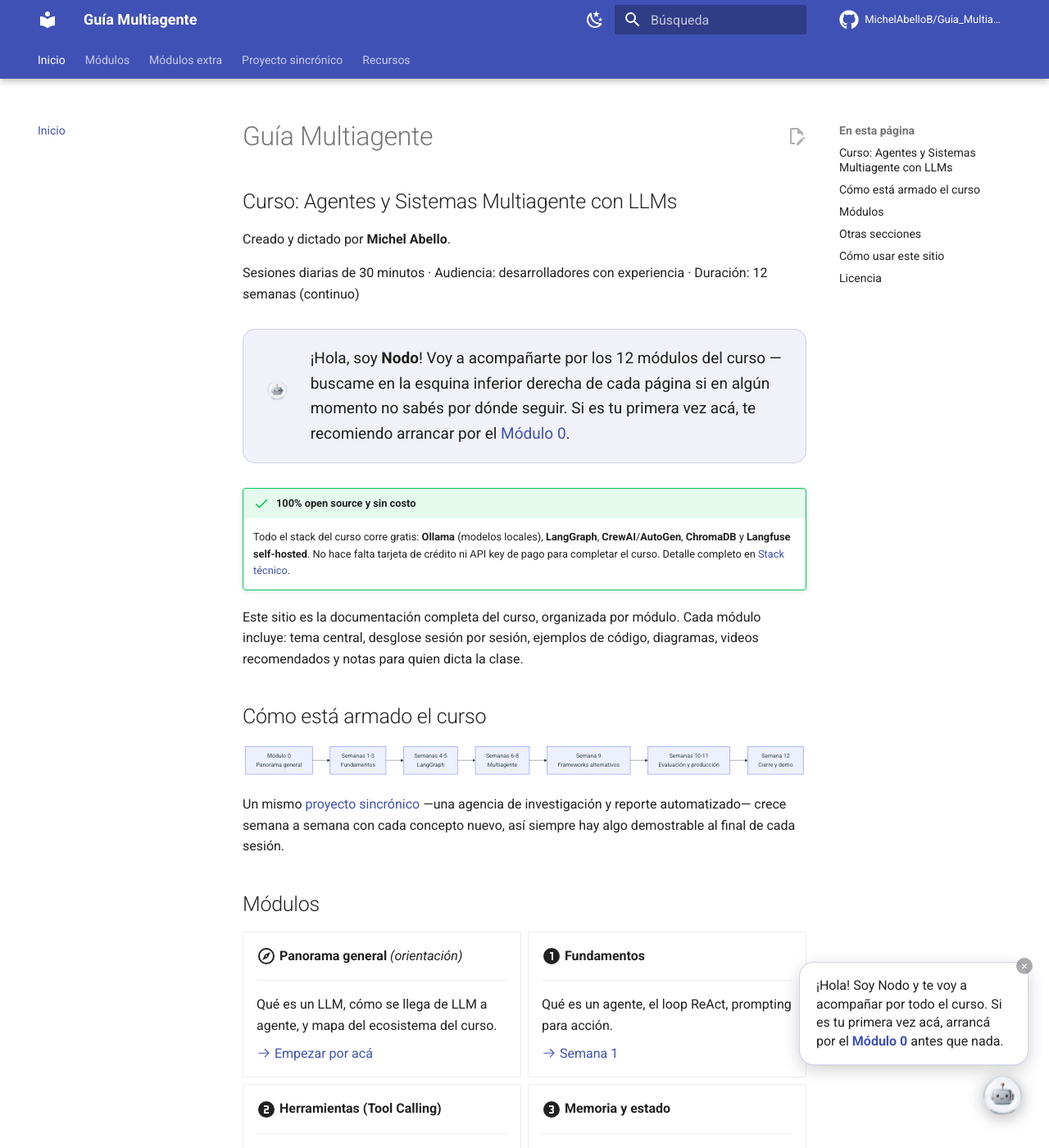
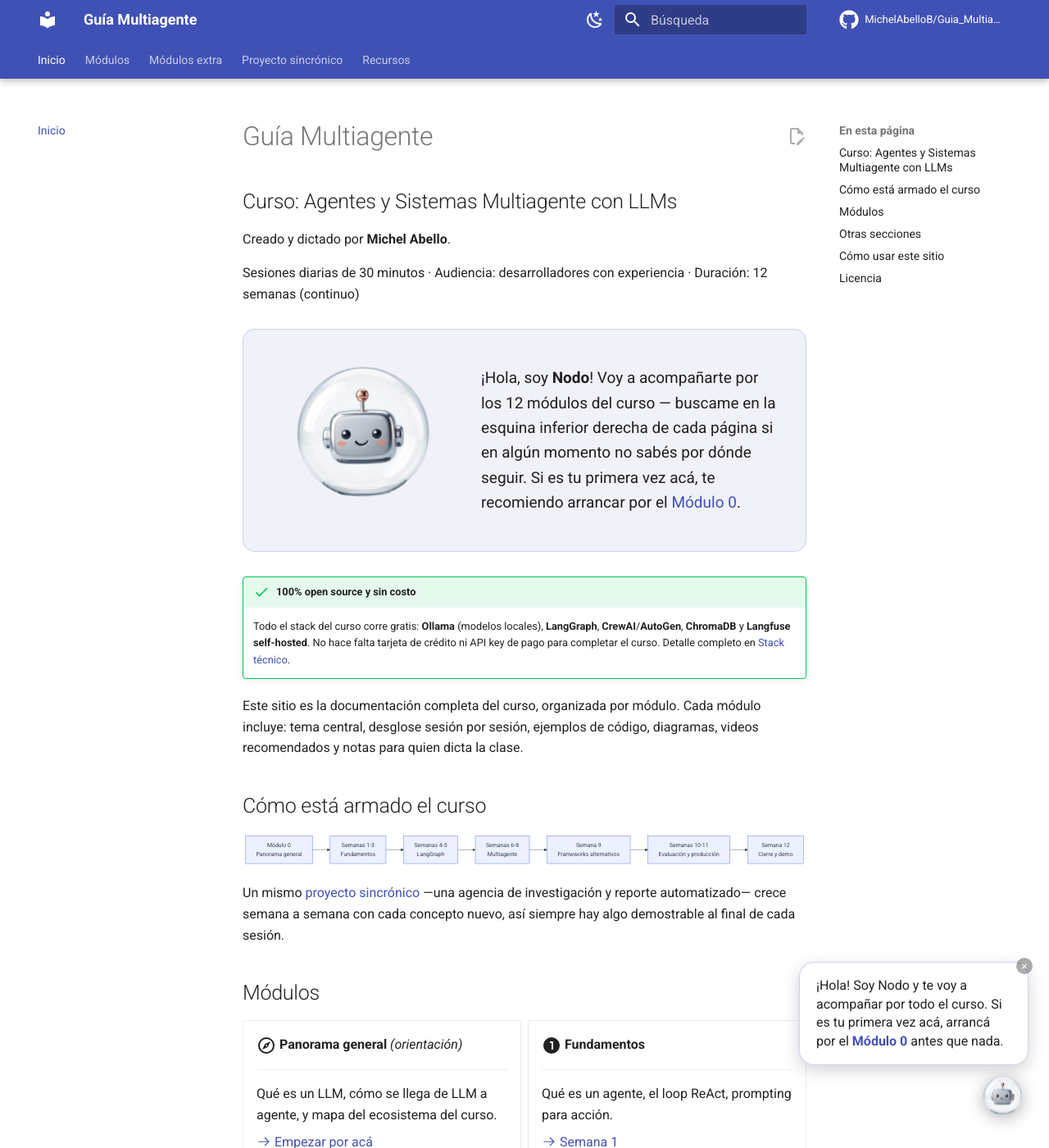
Before and after one commit to MichelAbelloB/Guia_Multiagente, an MkDocs documentation site: the page built from docs/index.md, in a window 1280 px wide and 1400 px high. Shown: the whole window at 82% size. Built offline with MkDocs 1.6.1 and Material for MkDocs 9.7.7, drawn with Linux system fonts in a browser that asks for light colours; comment, search, counter and statistics services are not loaded.

Commit message:
Agregar textos en nodo

```diff
--- a/docs/javascripts/mascota.js
+++ b/docs/javascripts/mascota.js
@@ -26,7 +26,13 @@
     "/recursos/": "Glosario, stack técnico y videos, todo junto. Si te perdés un término, empezá por acá.",
     "/recursos/glosario/": "¿Un término no te cierra? Este glosario se amplía módulo a módulo — volvé cuando haga falta.",
     "/recursos/stack-tecnico/": "Todo lo que necesitás instalar está acá, con comandos para Linux/macOS y Windows.",
-    "/recursos/lecturas-recomendadas/": "Todos los videos del curso, agrupados por módulo, en una sola lista."
+    "/recursos/lecturas-recomendadas/": "Todos los videos del curso, agrupados por módulo, en una sola lista.",
+    "/extra/": "Estos módulos no consumen semana del cronograma — son para cuando querés profundizar un tema puntual.",
+    "/extra/prompting-vs-finetuning-vs-rag/": "Si tenés dudas, andá directo al árbol de decisión: en dos preguntas te dice qué técnica conviene para tu caso.",
+    "/extra/arquitectura-transformers/": "Es el módulo más denso del curso. Andá con calma, y si algo no cierra, el video de 3Blue1Brown lo explica mejor que cualquier texto.",
+    "/extra/optimizacion-tokens/": "Corré el ejemplo de tiktoken con una frase en español y otra en inglés — vas a ver la diferencia con tus propios ojos, no hace falta que me creas.",
+    "/extra/embeddings/": "Esto es lo que hace ChromaDB por debajo en el Módulo 3. Si esa parte del curso te quedó como caja negra, empezá por acá.",
+    "/extra/prompt-engineering-avanzado/": "Probá el mismo prompt con y sin ejemplos few-shot sobre el agente del proyecto — la diferencia se nota más de lo que pensás."
   };
 
   var DEFAULT_TIP = "Seguí explorando — cada módulo tiene ejemplos, videos y un checklist al final.";
--- a/docs/stylesheets/mascota.css
+++ b/docs/stylesheets/mascota.css
@@ -1,20 +1,38 @@
 .nodo-hero {
   display: flex;
   align-items: center;
-  gap: 1.25rem;
+  gap: 1.75rem;
   margin: 1.5rem 0;
-  padding: 1rem 1.25rem;
+  padding: 1.25rem 1.75rem;
   border-radius: 0.75rem;
   background: color-mix(in srgb, var(--md-primary-fg-color) 8%, var(--md-default-bg-color));
   border: 1px solid color-mix(in srgb, var(--md-primary-fg-color) 20%, transparent);
 }
 
+.nodo-hero p:first-child {
+  flex-shrink: 0;
+  margin: 0;
+}
+
 .nodo-hero img {
-  width: 110px;
-  height: 110px;
+  display: block;
+  width: 220px;
+  height: 220px;
+  max-width: none;
   object-fit: contain;
   flex-shrink: 0;
   animation: nodo-bob 3.2s ease-in-out infinite;
+}
+
+@media (max-width: 44em) {
+  .nodo-hero {
+    flex-direction: column;
+    text-align: center;
+  }
+  .nodo-hero img {
+    width: 160px;
+    height: 160px;
+  }
 }
 
 .nodo-hero p {
```
